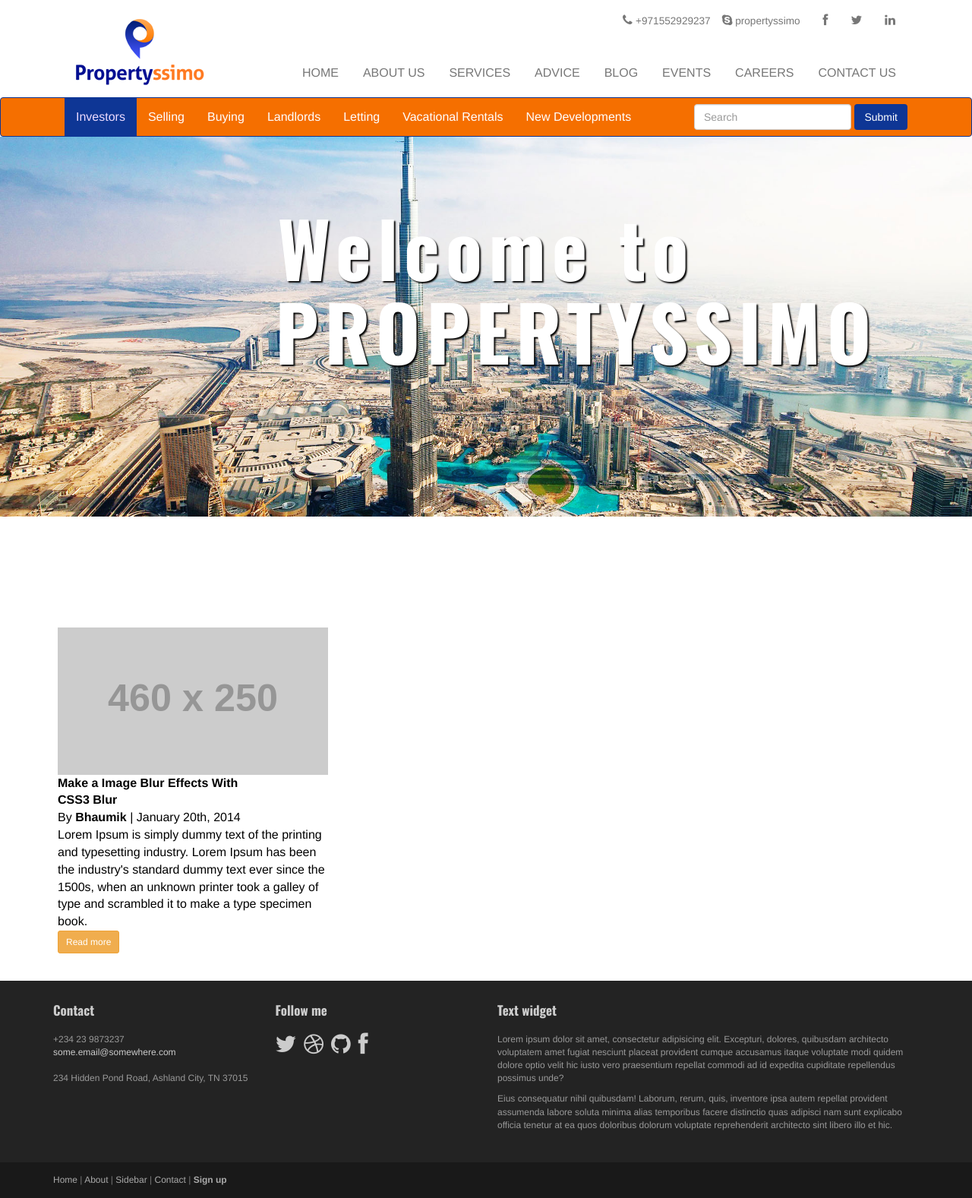
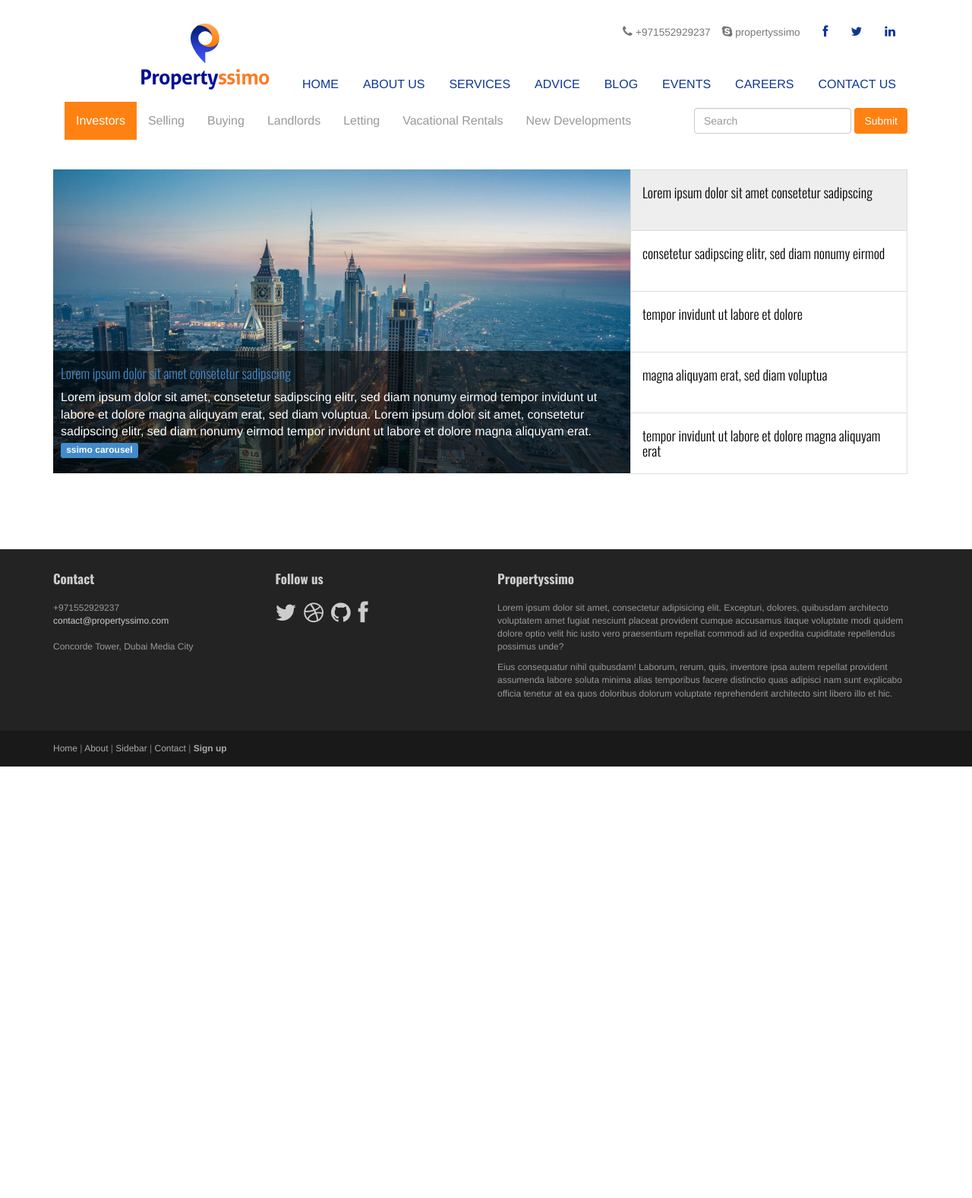
Before and after one commit to HammadH/propertyssimo, a Django app: page / in a window 1280 px wide. Shown: the whole page at 76% size. After the commit the page ends 1009 px from the top, so only its background shows below. Run offline with Django 3.2, Linux system fonts and the light colour scheme; data comes from the database, SQL or seed files in the repository; grey boxes labelled with a size stand in for pictures from a placeholder-image service; some libraries are stand-ins or nearby versions.

Commit message:
landing page

```diff
--- a/propertyssimo/static/assets/css/carousel.css
+++ b/propertyssimo/static/assets/css/carousel.css
@@ -1,37 +1,33 @@
-/* Main carousel style */
-.carousel {
-    width: 600px;
+body { padding-top: 50px; }
+
+#myCarousel .carousel-caption {
+    left:0;
+	right:0;
+	bottom:0;
+	text-align:left;
+	padding:10px;
+	background:rgba(0,0,0,0.6);
+	text-shadow:none;
 }
 
-/* Indicators list style */
-.article-slide .carousel-indicators {
-    bottom: 0;
-    left: 0;
-    margin-left: 5px;
-    width: 100%;
+#myCarousel .list-group {
+	position:absolute;
+	top:0;
+	right:0;
 }
-/* Indicators list style */
-.article-slide .carousel-indicators li {
-    border: medium none;
-    border-radius: 0;
-    float: left;
-    height: 54px;
-    margin-bottom: 5px;
-    margin-left: 0;
-    margin-right: 5px !important;
-    margin-top: 0;
-    width: 100px;
+#myCarousel .list-group-item {
+	border-radius:0px;
+	cursor:pointer;
 }
-/* Indicators images style */
-.article-slide .carousel-indicators img {
-    border: 2px solid #FFFFFF;
-    float: left;
-    height: 54px;
-    left: 0;
-    width: 100px;
+#myCarousel .list-group .active {
+	background-color:#eee;
 }
-/* Indicators active image style */
-.article-slide .carousel-indicators .active img {
-    border: 2px solid #428BCA;
-    opacity: 0.7;
+
+@media (min-width: 992px) {
+	#myCarousel {padding-right:33.3333%;}
+	#myCarousel .carousel-controls {display:none;}
 }
+@media (max-width: 991px) {
+	.carousel-caption p,
+	#myCarousel .list-group {display:none;}
+}
--- a/propertyssimo/static/assets/css/style.css
+++ b/propertyssimo/static/assets/css/style.css
@@ -509,76 +509,23 @@ h1, h2, h3, h4, h5, h6 {
 	.widget-simplenav a{ margin:0 5px; }
 
 
-	.navbar-default {
-  background-color: #f56f00;
-  border-color: #0e3695;
-}
-.navbar-default .navbar-brand {
-  color: #ffffff;
-}
-.navbar-default .navbar-brand:hover, .navbar-default .navbar-brand:focus {
-  color: #ecdbff;
-}
-.navbar-default .navbar-text {
-  color: #ffffff;
-}
-.navbar-default .navbar-nav > li > a {
-  color: #ffffff;
-}
-.navbar-default .navbar-nav > li > a:hover, .navbar-default .navbar-nav > li > a:focus {
-  color: #ecdbff;
-}
-.navbar-default .navbar-nav > li > .dropdown-menu {
-  background-color: #f56f00;
-}
-.navbar-default .navbar-nav > li > .dropdown-menu > li > a {
-  color: #ffffff;
-}
-.navbar-default .navbar-nav > li > .dropdown-menu > li > a:hover,
-.navbar-default .navbar-nav > li > .dropdown-menu > li > a:focus {
-  color: #ecdbff;
-  background-color: #0e3695;
-}
-.navbar-default .navbar-nav > li > .dropdown-menu > li > .divider {
-  background-color: #f56f00;
-}
-.navbar-default .navbar-nav > .active > a, .navbar-default .navbar-nav > .active > a:hover, .navbar-default .navbar-nav > .active > a:focus {
-  color: #ecdbff;
-  background-color: #0e3695;
-}
-.navbar-default .navbar-nav > .open > a, .navbar-default .navbar-nav > .open > a:hover, .navbar-default .navbar-nav > .open > a:focus {
-  color: #ecdbff;
-  background-color: #0e3695;
-}
-.navbar-default .navbar-toggle {
-  border-color: #0e3695;
-}
-.navbar-default .navbar-toggle:hover, .navbar-default .navbar-toggle:focus {
-  background-color: #0e3695;
-}
-.navbar-default .navbar-toggle .icon-bar {
-  background-color: #ffffff;
-}
-.navbar-default .navbar-collapse,
-.navbar-default .navbar-form {
-  border-color: #ffffff;
-}
-.navbar-default .navbar-link {
-  color: #ffffff;
-}
-.navbar-default .navbar-link:hover {
-  color: #ecdbff;
-}
-
-@media (max-width: 767px) {
-  .navbar-default .navbar-nav .open .dropdown-menu > li > a {
-    color: #ffffff;
-  }
-  .navbar-default .navbar-nav .open .dropdown-menu > li > a:hover, .navbar-default .navbar-nav .open .dropdown-menu > li > a:focus {
-    color: #ecdbff;
-  }
-  .navbar-default .navbar-nav .open .dropdown-menu > .active > a, .navbar-default .navbar-nav .open .dropdown-menu > .active > a:hover, .navbar-default .navbar-nav .open .dropdown-menu > .active > a:focus {
-    color: #ecdbff;
-    background-color: #0e3695;
-  }
-}
+.navbar-inverse { background-color: #FFFFFF}
+.navbar-inverse .navbar-nav>.active>a:hover,.navbar-inverse .navbar-nav>li>a:hover, .navbar-inverse .navbar-nav>li>a:focus { background-color: #FF8112}
+.navbar-inverse .navbar-nav>.active>a,.navbar-inverse .navbar-nav>.open>a,.navbar-inverse .navbar-nav>.open>a, .navbar-inverse .navbar-nav>.open>a:hover,.navbar-inverse .navbar-nav>.open>a, .navbar-inverse .navbar-nav>.open>a:hover, .navbar-inverse .navbar-nav>.open>a:focus { background-color: #FF8112}
+.dropdown-menu { background-color: #FFFFFF}
+.dropdown-menu>li>a:hover, .dropdown-menu>li>a:focus { background-color: #FF8112}
+.navbar-inverse { background-image: none; }
+.dropdown-menu>li>a:hover, .dropdown-menu>li>a:focus { background-image: none; }
+.navbar-inverse { border-color: #FFFFFF}
+.navbar-inverse .navbar-brand { color: #999999}
+.navbar-inverse .navbar-brand:hover { color: #A8A8A8}
+.navbar-inverse .navbar-nav>li>a { color: #999999}
+.navbar-inverse .navbar-nav>li>a:hover, .navbar-inverse .navbar-nav>li>a:focus { color: #FFFFFF}
+.navbar-inverse .navbar-nav>.active>a,.navbar-inverse .navbar-nav>.open>a, .navbar-inverse .navbar-nav>.open>a:hover, .navbar-inverse .navbar-nav>.open>a:focus { color: #FFFFFF}
+.navbar-inverse .navbar-nav>.active>a:hover, .navbar-inverse .navbar-nav>.active>a:focus { color: #FFFFFF}
+.dropdown-menu>li>a { color: #999999}
+.dropdown-menu>li>a:hover, .dropdown-menu>li>a:focus { color: #FFFFFF}
+.navbar-inverse .navbar-nav>.dropdown>a .caret { border-top-color: #999999}
+.navbar-inverse .navbar-nav>.dropdown>a:hover .caret { border-top-color: #FFFFFF}
+.navbar-inverse .navbar-nav>.dropdown>a .caret { border-bottom-color: #999999}
+.navbar-inverse .navbar-nav>.dropdown>a:hover .caret { border-bottom-color: #FFFFFF}
--- /dev/null
+++ b/propertyssimo/static/assets/js/carousel.js
@@ -0,0 +1,29 @@
+$(document).ready(function(){
+
+	var clickEvent = false;
+	$('#myCarousel').carousel({
+		interval:   4000
+	}).on('click', '.list-group li', function() {
+			clickEvent = true;
+			$('.list-group li').removeClass('active');
+			$(this).addClass('active');
+	}).on('slid.bs.carousel', function(e) {
+		if(!clickEvent) {
+			var count = $('.list-group').children().length -1;
+			var current = $('.list-group li.active');
+			current.removeClass('active').next().addClass('active');
+			var id = parseInt(current.data('slide-to'));
+			if(count == id) {
+				$('.list-group li').first().addClass('active');
+			}
+		}
+		clickEvent = false;
+	});
+})
+
+$(window).load(function() {
+    var boxheight = $('#myCarousel .carousel-inner').innerHeight();
+    var itemlength = $('#myCarousel .item').length;
+    var triggerheight = Math.round(boxheight/itemlength+1);
+	$('#myCarousel .list-group-item').outerHeight(triggerheight);
+});
--- a/propertyssimo/templates/landing.html
+++ b/propertyssimo/templates/landing.html
@@ -17,7 +17,7 @@
     <!-- Custom styles for this template -->
     <link href="{% static 'assets/css/style.css' %}" rel="stylesheet">
     <link href="{% static 'assets/css/font-awesome.min.css' %}" rel="stylesheet">
-    <link href="{% static 'assets/css/featured_listings.css' %}" rel="stylesheet">
+    <link href="{% static 'assets/css/carousel.css' %}" rel="stylesheet">
 
     <!-- Just for debugging purposes. Don't actually copy this line! -->
     <!--[if lt IE 9]><script src="../../assets/js/ie8-responsive-file-warning.js"></script><![endif]-->
@@ -28,48 +28,44 @@
 
       <script src="https://oss.maxcdn.com/libs/respond.js/1.4.2/respond.min.js"></script>
     <![endif]-->
-
+    <script src="//code.jquery.com/jquery-1.11.2.min.js"></script>
     <script src="{% static 'assets/js/bootstrap.min.js' %}"></script>
+    <script src="{% static 'assets/js/carousel.js' %}"></script>
   </head>
 
   <body>
     <!-- top header -->
-    <div class='container'>
+    <div class='container' style='margin-top:-35px;'>
     <nav class="navbar">
         <div class="container-fluid">
-        <p class="navbar-text navbar-right" style='color:#777;'><i class="fa fa-linkedin fa-2"></i></p>
-        <p class="navbar-text navbar-right" style='color:#777;'><i class="fa fa-twitter fa-2"></i></p>
-        <p class="navbar-text navbar-right" style='color:#777;'><i class="fa fa-facebook fa-2"></i></p>
+           <a class="navbar-brand" href="/">
+            <img class="img-responsive" src="{% static 'assets/img/nl.png' %}" style='margin-left:100px;' >
+          </a>
+        <p class="navbar-text navbar-right" style='color:#0e3695;'><i class="fa fa-linkedin fa-2"></i></p>
+        <p class="navbar-text navbar-right" style='color:#0e3695;'><i class="fa fa-twitter fa-2"></i></p>
+        <p class="navbar-text navbar-right" style='color:#0e3695;'><i class="fa fa-facebook fa-2"></i></p>
         <p class="navbar-text navbar-right" style='color:#777;'><i class="fa fa-skype fa-2"></i><small> propertyssimo</small></p>
         <p class="navbar-text navbar-right" style='color:#777;'><i class="fa fa-phone fa-2"></i> <small>+971552929237</small></p>
       </div>
     </nav>
 <nav class="nav nav-pills">
         <div class="container-fluid">
-        <div class="navbar-header" style='margin-top:-65px;'>
-          <a class="navbar-brand" href="#">
-            <img class="img-responsive" src="{% static 'assets/img/nl.png' %}" >
-          </a>
-
-        </div>
-
-
         <ul class="nav nav-pills pull-right">
-             <li role="presentation" class="" style="background: white;"><a href="#" style='color:#777;'>HOME</a></li>
-             <li role="presentation"><a href="#" class="navbar-link"  style='color:#777;'>ABOUT US</a></p></li>
-             <li role="presentation"><a href="#" class="navbar-link" style='color:#777;'>SERVICES</a></li>
-             <li role="presentation"><a href="#" class="navbar-link" style='color:#777;'>ADVICE</a></li>
-             <li role="presentation"><a href="#" class="navbar-link" style='color:#777;'>BLOG</a></li>
-             <li role="presentation"><a href="#" class="navbar-link" style='color:#777;'>EVENTS</a></li>
-             <li role="presentation"><a href="#" class="navbar-link" style='color:#777;'>CAREERS</a></li>
-             <li role="presentation"><a href="#" class="navbar-link" style='color:#777;'>CONTACT US</a></li>
+             <li role="presentation"><a href="#" style='color:#0e3695;'>HOME</a></li>
+             <li role="presentation"><a href="#" class="navbar-link"  style='color:#0e3695;'>ABOUT US</a></li>
+             <li role="presentation"><a href="#" class="navbar-link" style='color:#0e3695;'>SERVICES</a></li>
+             <li role="presentation"><a href="#" class="navbar-link" style='color:#0e3695;'>ADVICE</a></li>
+             <li role="presentation"><a href="#" class="navbar-link" style='color:#0e3695;'>BLOG</a></li>
+             <li role="presentation"><a href="#" class="navbar-link" style='color:#0e3695;'>EVENTS</a></li>
+             <li role="presentation"><a href="#" class="navbar-link" style='color:#0e3695;'>CAREERS</a></li>
+             <li role="presentation"><a href="#" class="navbar-link" style='color:#0e3695;'>CONTACT US</a></li>
         </ul>
 
 
       </div>
 </nav>
 </div>
-<nav class="navbar navbar-default" style='margin:0px;'>
+<nav class="navbar navbar-inverse" style='margin:0px;'>
   <div class="container">
 
 
@@ -90,86 +86,86 @@
         <div class="form-group">
           <input type="text" class="form-control" placeholder="Search">
         </div>
-        <button type="submit" class="btn" style='background:#0e3695;color:white;'>Submit</button>
+        <button type="submit" class="btn" style='background:#FF8112;color:white;'>Submit</button>
       </form>
 
     </div><!-- /.navbar-collapse -->
   </div><!-- /.container-fluid -->
 </nav>
-<div id="headerwrap">
-        <div class="container">
-            <div class="row">
-                <div class="col-md-6 col-md-offset-3">
-                    <h1>Welcome to PROPERTYSSIMO</h1>
 
-                </div>
-            </div><! --/row -->
-        </div><! --/container -->
-    </div><! --/headerwrap -->
 
   <div class='container' style='margin-top:3%;'>
-    <div class='row' style='background-color:;'>
-        <div class='col-md-3'>
-            <h1></h1>
-            <h3></h3>
-        </div>
-        <div class='row'>
-            <div class='row' style='padding:3%'>
-                {% for listing in featured_listings %}
-                <div class="col-sm-4 col-md-4">
-            <div class="post">
-                <div class="post-img-content">
-                    <img src="{{listing.get_thumbnail_image}}" class="img-responsive" />
-                    <span class="post-title"><b>{{listing.title}}</b><br />
-                        <b>{{listing.price}}</b></span>
-                </div>
-                <div class="content">
-                    <div class="author">
-                        By <b>{{listing.agent_name}}</b> |
-                        <time datetime="2014-01-20">February 20th, 2015</time>
-                    </div>
-                    <div>
-                       {{listing.description}}
-                    </div>
-                    <div>
-                    <a href="{{listing.get_absolute_url}}" class="btn btn-warning btn-sm">Read more</a>
-                    </div>
-                </div>
-            </div>
-        </div>
-        {% endfor %}
 
-        </div>
-        <div class='row' style='padding:3%'>
-           <div class="col-sm-4 col-md-4">
-            <div class="post">
-                <div class="post-img-content">
-                    <img src="http://placehold.it/460x250/e67e22/ffffff&text=HTML5" class="img-responsive" />
-                    <span class="post-title"><b>Make a Image Blur Effects With</b><br />
-                        <b>CSS3 Blur</b></span>
-                </div>
-                <div class="content">
-                    <div class="author">
-                        By <b>Bhaumik</b> |
-                        <time datetime="2014-01-20">January 20th, 2014</time>
-                    </div>
-                    <div>
-                        Lorem Ipsum is simply dummy text of the printing and typesetting industry. Lorem
-                        Ipsum has been the industry's standard dummy text ever since the 1500s, when an
-                        unknown printer took a galley of type and scrambled it to make a type specimen book.
-                    </div>
-                    <div>
-                        <a href="http://www.jquery2dotnet.com/2014/01/jquery-highlight-table-row-and-column.html" class="btn btn-warning btn-sm">Read more</a>
-                    </div>
-                </div>
-            </div>
-        </div>
-        </div>
+    <div id="myCarousel" class="carousel slide" data-ride="carousel">
+
+      <!-- Wrapper for slides -->
+      <div class="carousel-inner">
+
+        <div class="item active">
+            {% with featured_listings.0 as listing %}
+          <img src="{% static 'assets/img/image2.jpg' %}">
+           <div class="carousel-caption">
+            <h4><a href="#">Lorem ipsum dolor sit amet consetetur sadipscing</a></h4>
+            <p>Lorem ipsum dolor sit amet, consetetur sadipscing elitr, sed diam nonumy eirmod tempor invidunt ut labore et dolore magna aliquyam erat, sed diam voluptua. Lorem ipsum dolor sit amet, consetetur sadipscing elitr, sed diam nonumy eirmod tempor invidunt ut labore et dolore magna aliquyam erat. <a class="label label-primary" href="#" target="_blank">ssimo carousel</a></p>
+          </div>
+        </div><!-- End Item -->
+            {% endwith %}
+         <div class="item">
+          <img src="{% static 'assets/img/image3.jpg' %}">
+           <div class="carousel-caption">
+            <h4><a href="#">consetetur sadipscing elitr, sed diam nonumy eirmod</a></h4>
+             <p>Lorem ipsum dolor sit amet, consetetur sadipscing elitr, sed diam nonumy eirmod tempor invidunt ut labore et dolore magna aliquyam erat, sed diam voluptua. Lorem ipsum dolor sit amet, consetetur sadipscing elitr, sed diam nonumy eirmod tempor invidunt ut labore et dolore magna aliquyam erat. <a class="label label-primary" href="#" target="_blank">ssimo carousel</a></p>
+          </div>
+        </div><!-- End Item -->
+
+        <div class="item">
+          <img src="{% static 'assets/img/image4.jpg' %}">
+           <div class="carousel-caption">
+            <h4><a href="#">tempor invidunt ut labore et dolore</a></h4>
+             <p>Lorem ipsum dolor sit amet, consetetur sadipscing elitr, sed diam nonumy eirmod tempor invidunt ut labore et dolore magna aliquyam erat, sed diam voluptua. Lorem ipsum dolor sit amet, consetetur sadipscing elitr, sed diam nonumy eirmod tempor invidunt ut labore et dolore magna aliquyam erat. <a class="label label-primary" href="#" target="_blank">ssimo carousel</a></p>
+          </div>
+        </div><!-- End Item -->
+
+        <div class="item">
+          <img src="{% static 'assets/img/image5.jpg' %}">
+           <div class="carousel-caption">
+            <h4><a href="#">magna aliquyam erat, sed diam voluptua</a></h4>
+             <p>Lorem ipsum dolor sit amet, consetetur sadipscing elitr, sed diam nonumy eirmod tempor invidunt ut labore et dolore magna aliquyam erat, sed diam voluptua. Lorem ipsum dolor sit amet, consetetur sadipscing elitr, sed diam nonumy eirmod tempor invidunt ut labore et dolore magna aliquyam erat. <a class="label label-primary" href="#" target="_blank">ssimo carousel</a></p>
+          </div>
+        </div><!-- End Item -->
+
+        <div class="item">
+          <img src="{% static 'assets/img/image6.jpg' %}">
+           <div class="carousel-caption">
+             <p>Lorem ipsum dolor sit amet, consetetur sadipscing elitr, sed diam nonumy eirmod tempor invidunt ut labore et dolore magna aliquyam erat, sed diam voluptua. Lorem ipsum dolor sit amet, consetetur sadipscing elitr, sed diam nonumy eirmod tempor invidunt ut labore et dolore magna aliquyam erat. <a class="label label-primary" href="#" target="_blank">ssimo carousel</a></p>
+          </div>
+        </div><!-- End Item -->
+
+      </div><!-- End Carousel Inner -->
+
+
+    <ul class="list-group col-sm-4">
+      <li data-target="#myCarousel" data-slide-to="0" class="list-group-item active"><h4>Lorem ipsum dolor sit amet consetetur sadipscing</h4></li>
+      <li data-target="#myCarousel" data-slide-to="1" class="list-group-item"><h4>consetetur sadipscing elitr, sed diam nonumy eirmod</h4></li>
+      <li data-target="#myCarousel" data-slide-to="2" class="list-group-item"><h4>tempor invidunt ut labore et dolore</h4></li>
+      <li data-target="#myCarousel" data-slide-to="3" class="list-group-item"><h4>magna aliquyam erat, sed diam voluptua</h4></li>
+      <li data-target="#myCarousel" data-slide-to="4" class="list-group-item"><h4>tempor invidunt ut labore et dolore magna aliquyam erat</h4></li>
+    </ul>
+
+      <!-- Controls -->
+      <div class="carousel-controls">
+          <a class="left carousel-control" href="#myCarousel" data-slide="prev">
+            <span class="glyphicon glyphicon-chevron-left"></span>
+          </a>
+          <a class="right carousel-control" href="#myCarousel" data-slide="next">
+            <span class="glyphicon glyphicon-chevron-right"></span>
+          </a>
+      </div>
+
+    </div><!-- End Carousel -->
     </div>
-  </div>
-</div>
 
-<footer id="footer" class="top-space">
+<footer id="footer" class="top-space" style='margin-top:100px'>
 
         <div class="footer1">
             <div class="container">
@@ -178,16 +174,16 @@
                     <div class="col-md-3 widget">
                         <h3 class="widget-title">Contact</h3>
                         <div class="widget-body">
-                            <p>+234 23 9873237<br>
-                                <a href="mailto:#">some.email@somewhere.com</a><br>
+                            <p>+971552929237<br>
+                                <a href="mailto:#">contact@propertyssimo.com</a><br>
                                 <br>
-                                234 Hidden Pond Road, Ashland City, TN 37015
+                                Concorde Tower, Dubai Media City
                             </p>
                         </div>
                     </div>
 
                     <div class="col-md-3 widget">
-                        <h3 class="widget-title">Follow me</h3>
+                        <h3 class="widget-title">Follow us</h3>
                         <div class="widget-body">
                             <p class="follow-me-icons">
                                 <a href=""><i class="fa fa-twitter fa-2"></i></a>
@@ -199,7 +195,7 @@
                     </div>
 
                     <div class="col-md-6 widget">
-                        <h3 class="widget-title">Text widget</h3>
+                        <h3 class="widget-title">Propertyssimo</h3>
                         <div class="widget-body">
                             <p>Lorem ipsum dolor sit amet, consectetur adipisicing elit. Excepturi, dolores, quibusdam architecto voluptatem amet fugiat nesciunt placeat provident cumque accusamus itaque voluptate modi quidem dolore optio velit hic iusto vero praesentium repellat commodi ad id expedita cupiditate repellendus possimus unde?</p>
                             <p>Eius consequatur nihil quibusdam! Laborum, rerum, quis, inventore ipsa autem repellat provident assumenda labore soluta minima alias temporibus facere distinctio quas adipisci nam sunt explicabo officia tenetur at ea quos doloribus dolorum voluptate reprehenderit architecto sint libero illo et hic.</p>
```
Also changed, not shown: propertyssimo/static/assets/css/featured_listings.css (added), propertyssimo/static/assets/img/image2.jpg (added), propertyssimo/static/assets/img/image3.jpg (added), propertyssimo/static/assets/img/image4.jpg (added), propertyssimo/static/assets/img/image5.jpg (added), propertyssimo/static/assets/img/image6.jpg (added), propertyssimo/static/assets/img/image_1.jpg (added).
